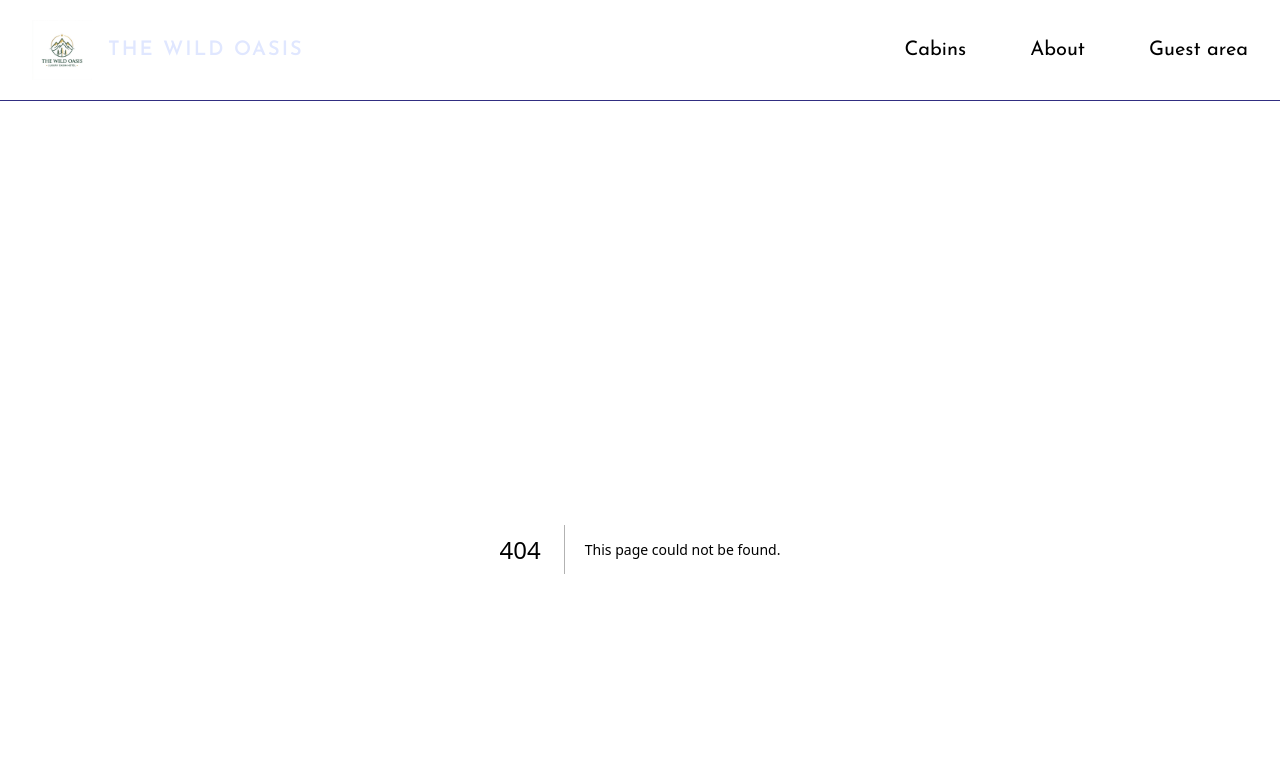
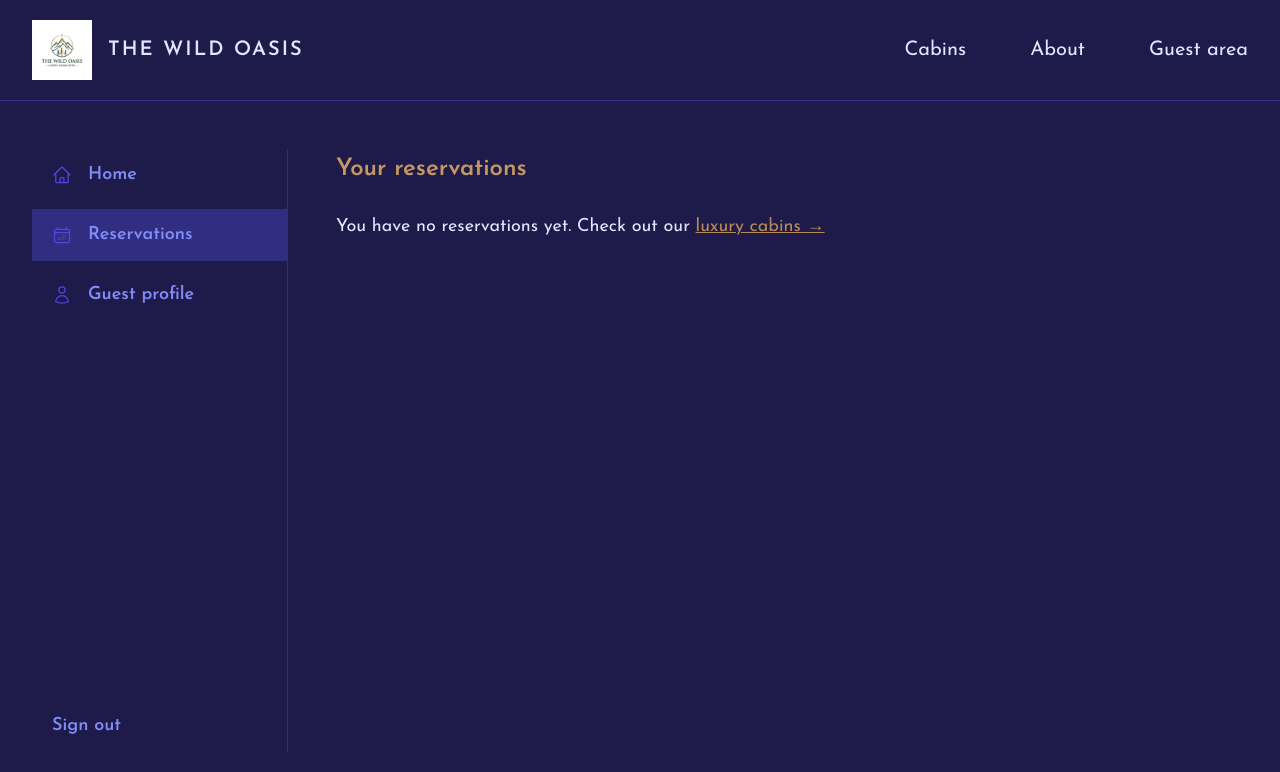
Before and after one commit to sylvaan/oasis-website, a Next.js app: page /account/reservations in a window 1280 px wide. Before the commit this address had no page. Shown: the top 772 px of the page. Built offline with nearby package versions, Linux system fonts and the light colour scheme.

Commit message:
Implement Account area nested routes and layouts (Sections 441 & 442)

```diff
--- a/package.json
+++ b/package.json
@@ -9,6 +9,7 @@
     "lint": "eslint"
   },
   "dependencies": {
+    "@heroicons/react": "^2.2.0",
     "@supabase/supabase-js": "^2.99.2",
     "autoprefixer": "^10.4.27",
     "next": "^15.1.7",
--- /dev/null
+++ b/src/app/_components/SideNavigation.tsx
@@ -0,0 +1,61 @@
+"use client";
+
+import Link from "next/link";
+import { usePathname } from "next/navigation";
+import {
+  CalendarDaysIcon,
+  HomeIcon,
+  UserIcon,
+} from "@heroicons/react/24/outline";
+
+const navLinks = [
+  {
+    name: "Home",
+    href: "/account",
+    icon: <HomeIcon className="h-5 w-5 text-primary-600" />,
+  },
+  {
+    name: "Reservations",
+    href: "/account/reservations",
+    icon: <CalendarDaysIcon className="h-5 w-5 text-primary-600" />,
+  },
+  {
+    name: "Guest profile",
+    href: "/account/profile",
+    icon: <UserIcon className="h-5 w-5 text-primary-600" />,
+  },
+];
+
+function SideNavigation() {
+  const pathname = usePathname();
+
+  return (
+    <nav className="border-r border-primary-900">
+      <ul className="flex flex-col gap-2 h-full text-lg">
+        {navLinks.map((link) => (
+          <li key={link.name}>
+            <Link
+              className={`py-3 px-5 hover:bg-primary-900 hover:text-primary-100 transition-colors flex items-center gap-4 font-semibold text-primary-400 ${
+                pathname === link.href ? "bg-primary-900 text-primary-100" : ""
+              }`}
+              href={link.href}
+            >
+              {link.icon}
+              <span>{link.name}</span>
+            </Link>
+          </li>
+        ))}
+
+        <li className="mt-auto">
+          {/* SignOutButton will be added later in auth phase */}
+          <button className="py-3 px-5 hover:bg-primary-900 hover:text-primary-100 transition-colors flex items-center gap-4 font-semibold text-primary-400 w-full">
+            {/* ArrowRightOnRectangleIcon can be used later */}
+            <span>Sign out</span>
+          </button>
+        </li>
+      </ul>
+    </nav>
+  );
+}
+
+export default SideNavigation;
--- /dev/null
+++ b/src/app/account/layout.tsx
@@ -0,0 +1,10 @@
+import SideNavigation from "@/app/_components/SideNavigation";
+
+export default function Layout({ children }: { children: React.ReactNode }) {
+  return (
+    <div className="grid grid-cols-[16rem_1fr] h-full gap-12">
+      <SideNavigation />
+      <div className="py-1">{children}</div>
+    </div>
+  );
+}
--- /dev/null
+++ b/src/app/account/page.tsx
@@ -0,0 +1,11 @@
+export const metadata = {
+  title: "Guest area | The Wild Oasis",
+};
+
+export default function Page() {
+  return (
+    <h2 className="font-semibold text-2xl text-accent-400 mb-7">
+      Welcome, Jonas
+    </h2>
+  );
+}
--- /dev/null
+++ b/src/app/account/profile/page.tsx
@@ -0,0 +1,22 @@
+export const metadata = {
+  title: "Update profile | The Wild Oasis",
+};
+
+export default function Page() {
+  return (
+    <div>
+      <h2 className="font-semibold text-2xl text-accent-400 mb-4">
+        Update your guest profile
+      </h2>
+      <p className="text-lg mb-8 text-primary-200">
+        Providing the following information will make your check-in process
+        faster and smoother. See you soon!
+      </p>
+
+      {/* Profile Form will be added later */}
+      <div className="p-8 bg-primary-900 text-primary-100">
+        Profile Form Placeholder
+      </div>
+    </div>
+  );
+}
--- /dev/null
+++ b/src/app/account/reservations/page.tsx
@@ -0,0 +1,32 @@
+import Link from "next/link";
+
+export const metadata = {
+  title: "Reservations | The Wild Oasis",
+};
+
+export default function Page() {
+  // Temporary empty state
+  const bookings = [];
+
+  return (
+    <div>
+      <h2 className="font-semibold text-2xl text-accent-400 mb-7">
+        Your reservations
+      </h2>
+
+      {bookings.length === 0 ? (
+        <p className="text-lg">
+          You have no reservations yet. Check out our{" "}
+          <Link className="underline text-accent-500" href="/cabins">
+            luxury cabins &rarr;
+          </Link>
+        </p>
+      ) : (
+        <ul className="flex flex-col gap-6">
+          {/* Reservation cards will be added later */}
+          <li>Reservation cards placeholder</li>
+        </ul>
+      )}
+    </div>
+  );
+}
```
Also changed, not shown: 1 other file (tests, documents, lock files or other folders).
